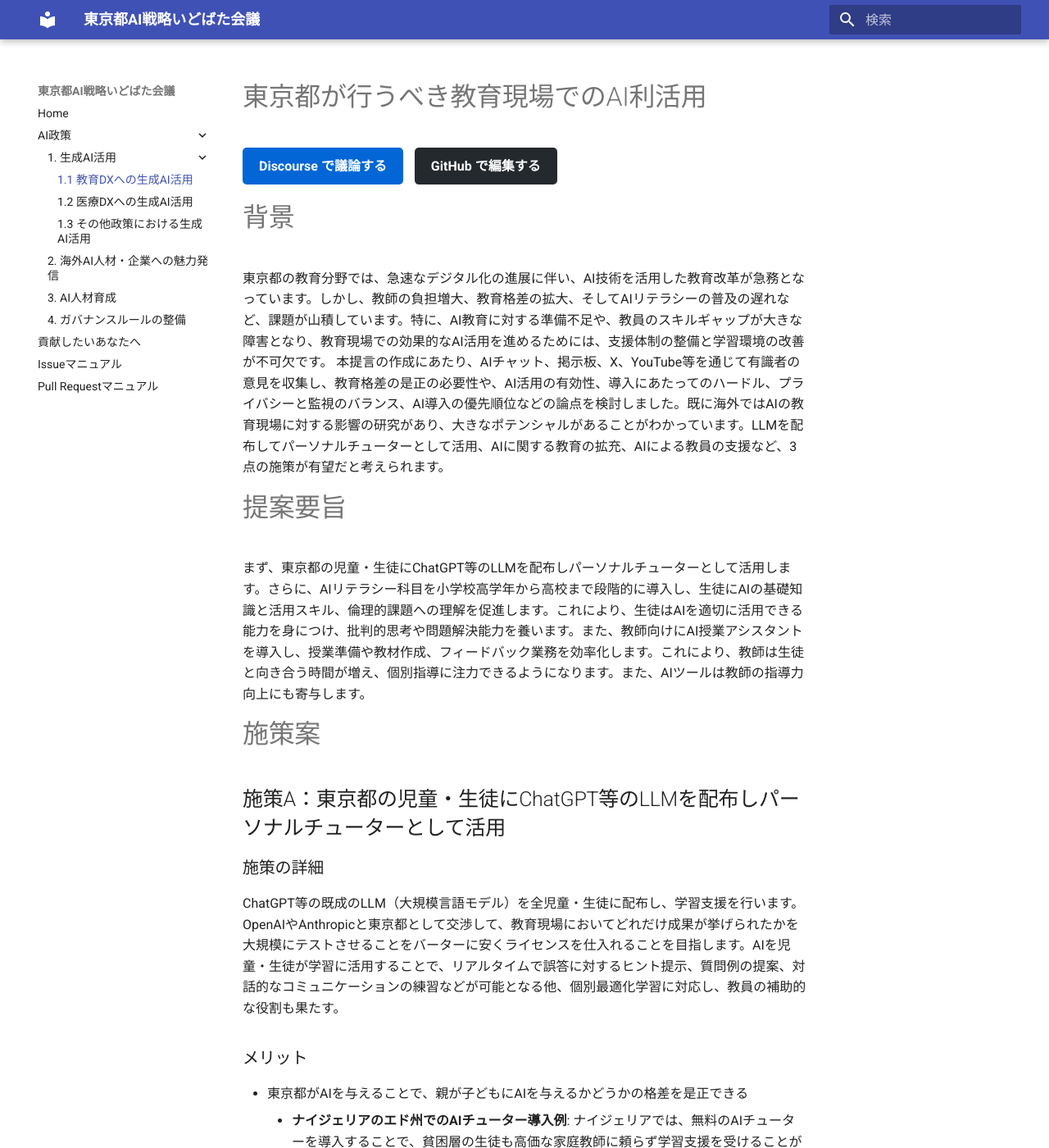
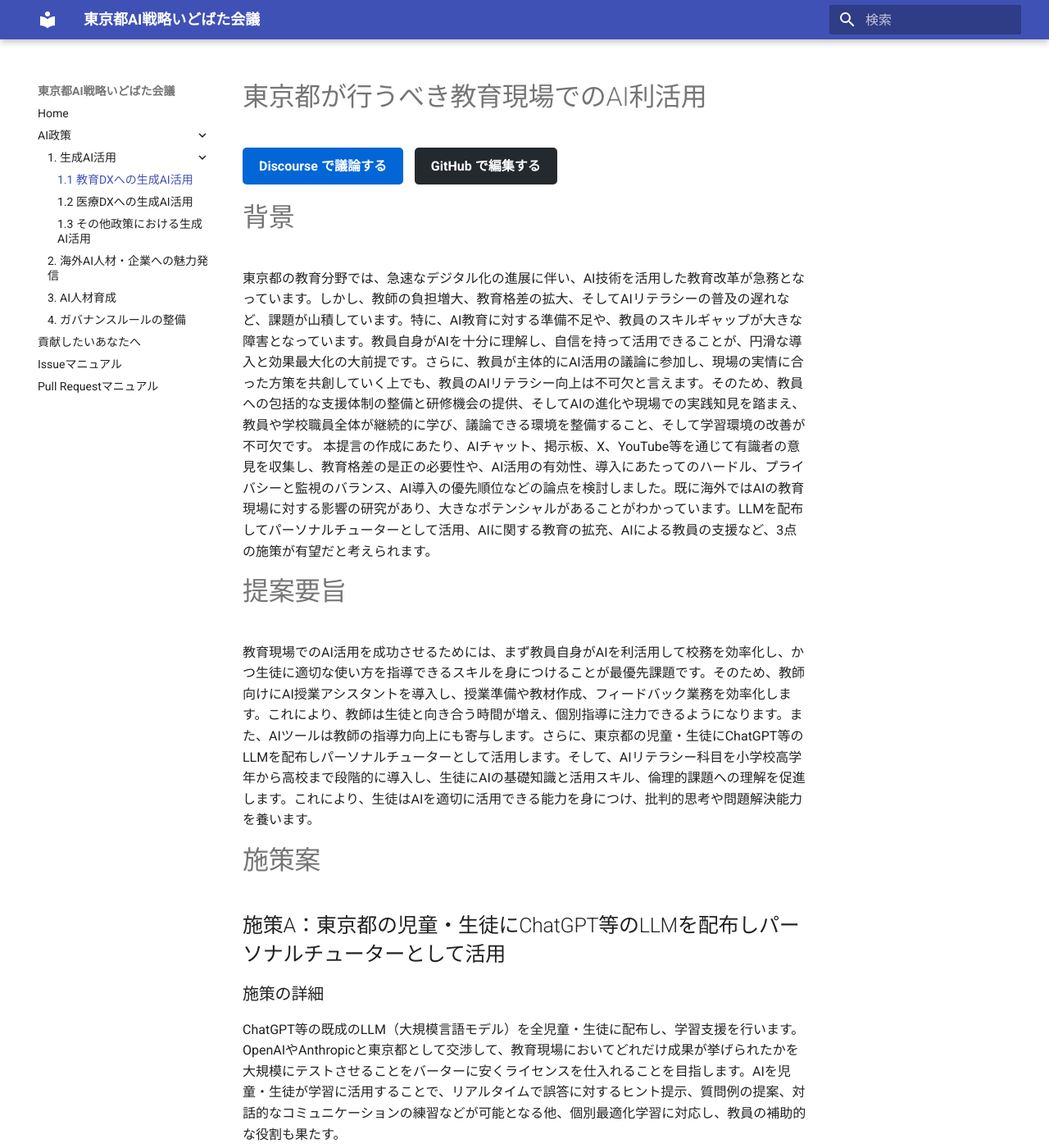
Before and after one commit to takahiroanno2024/2025_ai_idobatakaigi_output, an MkDocs documentation site: the page built from docs/1.1_教育DXへの生成AI活用.md, in a window 1280 px wide and 1400 px high. Shown: the whole window at 82% size. Built offline with MkDocs 1.6.1 and Material for MkDocs 9.7.7, drawn with Linux system fonts in a browser that asks for light colours.

Commit message:
提案要旨と背景を更新：教員支援の優先順位を明記 (truego)

```diff
--- a/docs/1.1_教育DXへの生成AI活用.md
+++ b/docs/1.1_教育DXへの生成AI活用.md
@@ -7,11 +7,11 @@
 
 
 # 背景
-東京都の教育分野では、急速なデジタル化の進展に伴い、AI技術を活用した教育改革が急務となっています。しかし、教師の負担増大、教育格差の拡大、そしてAIリテラシーの普及の遅れなど、課題が山積しています。特に、AI教育に対する準備不足や、教員のスキルギャップが大きな障害となり、教育現場での効果的なAI活用を進めるためには、支援体制の整備と学習環境の改善が不可欠です。
+東京都の教育分野では、急速なデジタル化の進展に伴い、AI技術を活用した教育改革が急務となっています。しかし、教師の負担増大、教育格差の拡大、そしてAIリテラシーの普及の遅れなど、課題が山積しています。特に、AI教育に対する準備不足や、教員のスキルギャップが大きな障害となっています。教員自身がAIを十分に理解し、自信を持って活用できることが、円滑な導入と効果最大化の大前提です。さらに、教員が主体的にAI活用の議論に参加し、現場の実情に合った方策を共創していく上でも、教員のAIリテラシー向上は不可欠と言えます。そのため、教員への包括的な支援体制の整備と研修機会の提供、そしてAIの進化や現場での実践知見を踏まえ、教員や学校職員全体が継続的に学び、議論できる環境を整備すること、そして学習環境の改善が不可欠です。
 本提言の作成にあたり、AIチャット、掲示板、X、YouTube等を通じて有識者の意見を収集し、教育格差の是正の必要性や、AI活用の有効性、導入にあたってのハードル、プライバシーと監視のバランス、AI導入の優先順位などの論点を検討しました。既に海外ではAIの教育現場に対する影響の研究があり、大きなポテンシャルがあることがわかっています。LLMを配布してパーソナルチューターとして活用、AIに関する教育の拡充、AIによる教員の支援など、3点の施策が有望だと考えられます。
 
 # 提案要旨
-まず、東京都の児童・生徒にChatGPT等のLLMを配布しパーソナルチューターとして活用します。さらに、AIリテラシー科目を小学校高学年から高校まで段階的に導入し、生徒にAIの基礎知識と活用スキル、倫理的課題への理解を促進します。これにより、生徒はAIを適切に活用できる能力を身につけ、批判的思考や問題解決能力を養います。また、教師向けにAI授業アシスタントを導入し、授業準備や教材作成、フィードバック業務を効率化します。これにより、教師は生徒と向き合う時間が増え、個別指導に注力できるようになります。また、AIツールは教師の指導力向上にも寄与します。
+教育現場でのAI活用を成功させるためには、まず教員自身がAIを利活用して校務を効率化し、かつ生徒に適切な使い方を指導できるスキルを身につけることが最優先課題です。そのため、教師向けにAI授業アシスタントを導入し、授業準備や教材作成、フィードバック業務を効率化します。これにより、教師は生徒と向き合う時間が増え、個別指導に注力できるようになります。また、AIツールは教師の指導力向上にも寄与します。さらに、東京都の児童・生徒にChatGPT等のLLMを配布しパーソナルチューターとして活用します。そして、AIリテラシー科目を小学校高学年から高校まで段階的に導入し、生徒にAIの基礎知識と活用スキル、倫理的課題への理解を促進します。これにより、生徒はAIを適切に活用できる能力を身につけ、批判的思考や問題解決能力を養います。
 
 # 施策案
 
```
